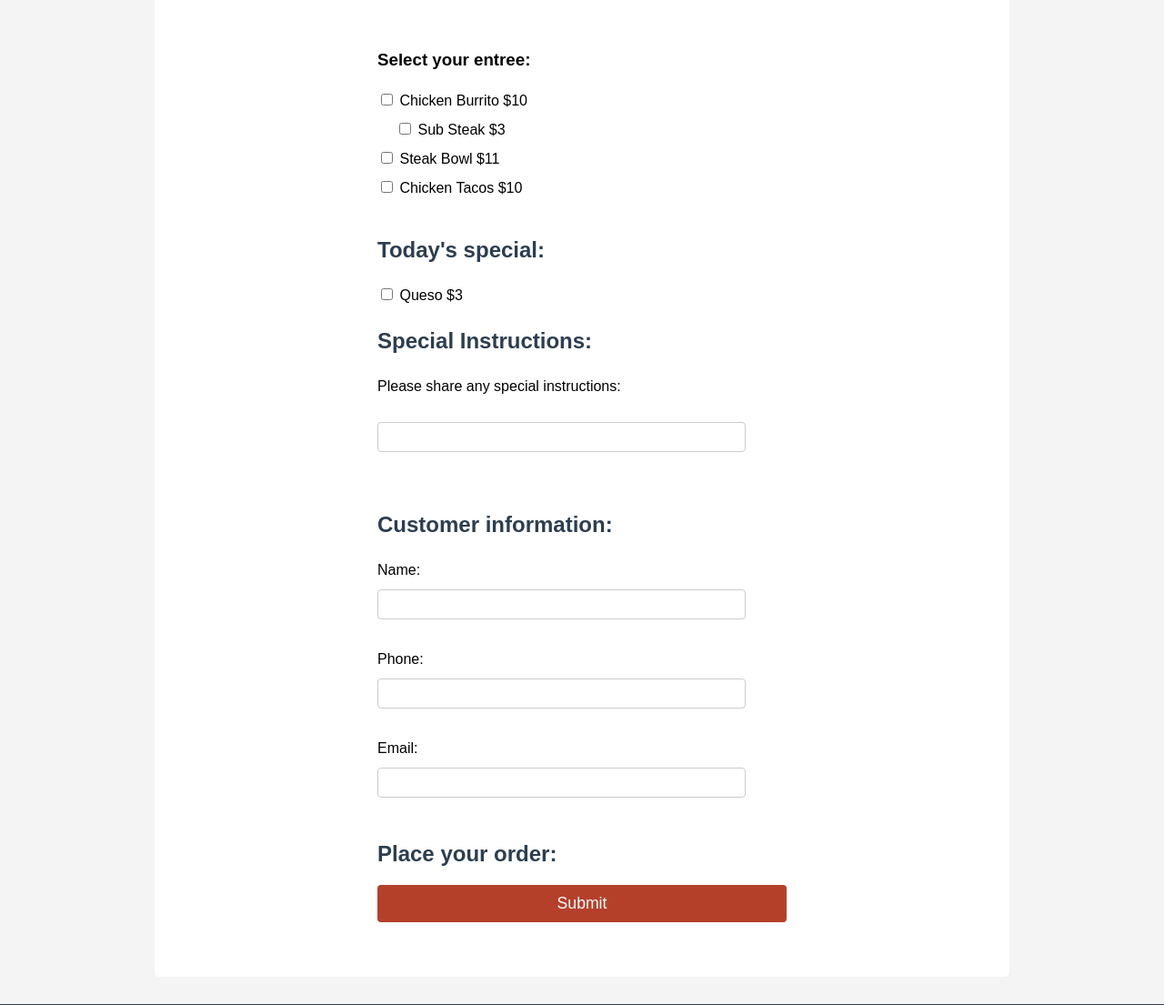
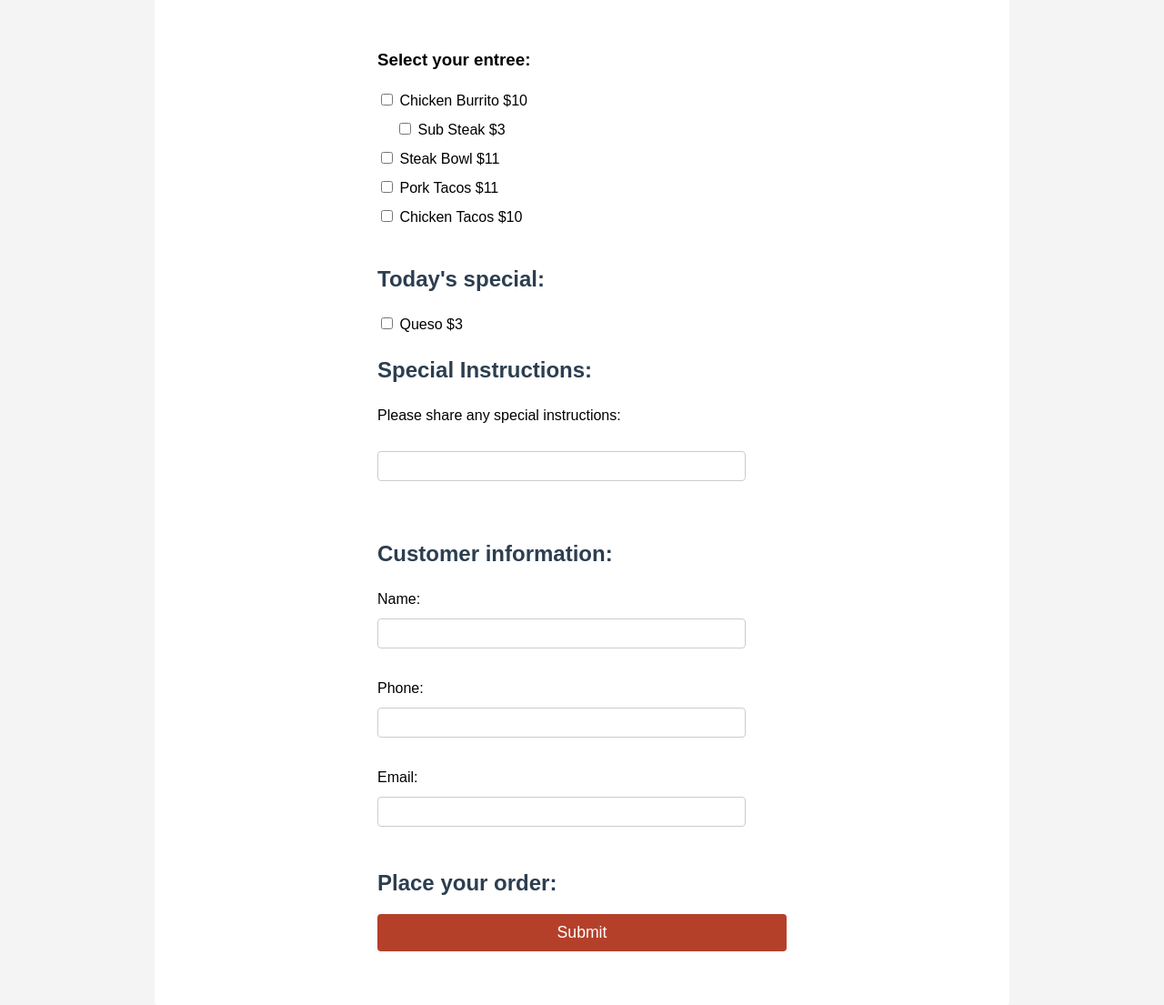
Before and after one commit to shreyj03/cs412, a Django app: page /restaurant/order in a window 1280 px wide. Shown: the part 252-1357 px from the top of the page at 91% size. Run offline with Django 5.2, Linux system fonts and the light colour scheme.

Commit message:
added 4th menu option

```diff
--- a/restaurant/templates/restaurant/order.html
+++ b/restaurant/templates/restaurant/order.html
@@ -21,8 +21,12 @@
 
                 <input type="checkbox" name="entree" value="Steak Bowl $11">
                 <label for="entree2">Steak Bowl $11</label><br>
+
+                <input type="checkbox" name="entree" value="Pork Tacos $11">
+                <label for="entree3">Pork Tacos $11</label><br>
+
                 <input type="checkbox" name="entree" value="Chicken Tacos $10">
-                <label for="entree3">Chicken Tacos $10</label><br><br>
+                <label for="entree4">Chicken Tacos $10</label><br><br>
 
 
                 <h2>Today's special:</h2>
--- a/restaurant/views.py
+++ b/restaurant/views.py
@@ -11,6 +11,7 @@ entree_prices = {
     "Chicken Burrito $10": 10,
     "Steak Bowl $11": 11,
     "Chicken Tacos $10": 10,
+    "Pork Tacos $11": 11,
     "Sub Steak $3": 3
 }
 
```
